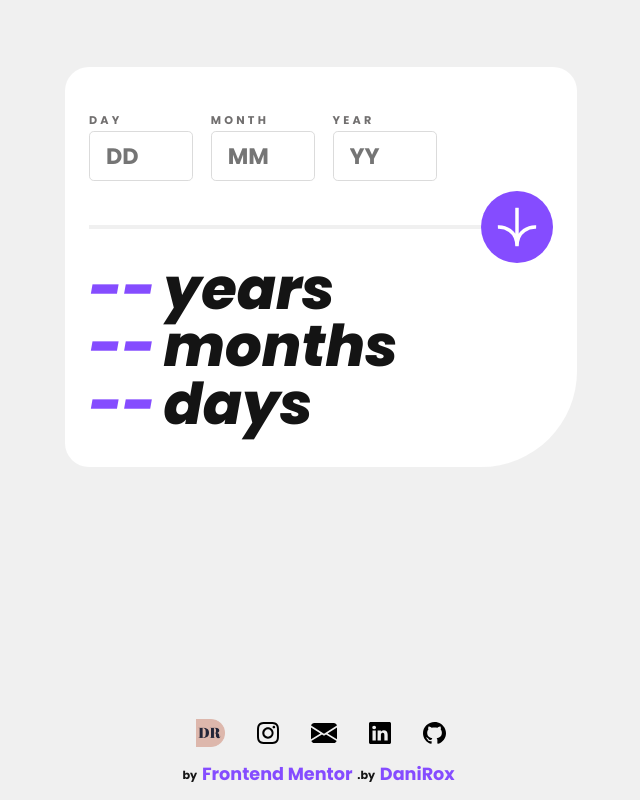
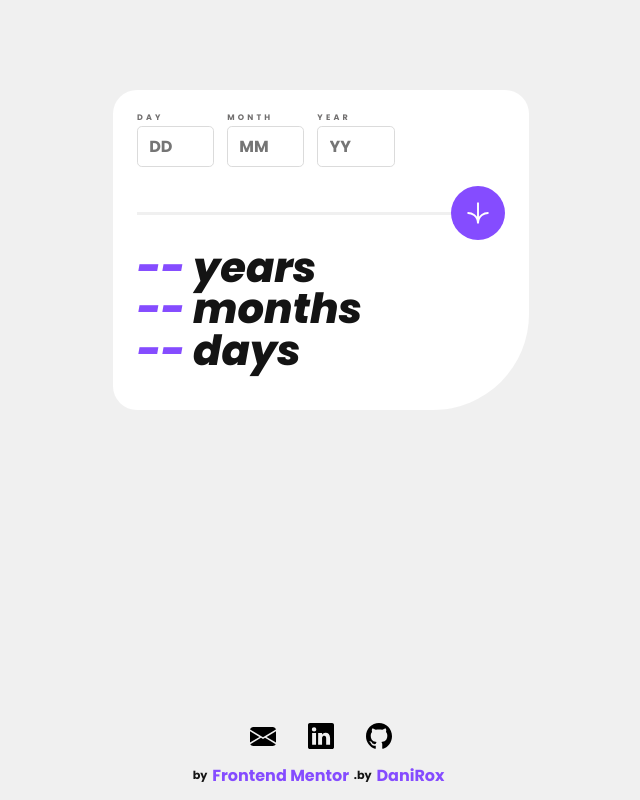
Before and after one commit to DaniRox/age-calculator-app, a plain HTML site: page index.html in a window 1280 px wide. Shown: the whole page, without its empty margins (319-959 px from the left). Drawn offline with Linux system fonts and the light colour scheme.

Commit message:
modificaciones de estilos

```diff
--- a/index.html
+++ b/index.html
@@ -67,16 +67,14 @@
   <footer>
 
     <div class="icons-footer">
-      <a href="https://portafolio-web.danirox.site/" target="_blank"><img src="./assets/images/favicon-dr.png" alt="logo dr" class="icon-dr"></a>
-      <a href="https://www.instagram.com/danirox_disenioweb/" target="_blank"><img src="./assets/images/icon-instagram.svg" alt="icon instagram" class="icon"></a>
-      <a href="mailto:disenioweb@danirox.net" target="_blank"><img src="./assets/images/icon-email.svg" alt="icon mail" class="icon-mail"></a>
+      <a href="mailto:hola@danirox.site" target="_blank"><img src="./assets/images/icon-email.svg" alt="icon mail" class="icon-mail"></a>
       <a href="https://www.linkedin.com/in/daniroxescobar/" target="_blank"><img src="./assets/images/icon-linkedin.svg" alt="icon LinkedIn" class="icon"></a>
       <a href="https://github.com/DaniRox" target="_blank"><img src="./assets/images/icon-github.svg" alt="icon github" class="icon"></a>
   </div>
 
     <div class="attribution">
       <span class="footer__txt"> by <a href="https://www.frontendmentor.io?ref=challenge" target="_blank" class="footer__link"> Frontend Mentor</a>.</span>
-      <span class="footer__txt"> by <a href="https://www.linkedin.com/in/danirox/" class="footer__link" target="_blank">DaniRox</a></span>
+      <span class="footer__txt"> by <a href="https://portafolio-web.danirox.site/" class="footer__link" target="_blank">DaniRox</a></span>
     </div>
   </footer>
 
--- a/styles/_card.scss
+++ b/styles/_card.scss
@@ -6,15 +6,15 @@
     margin: 3rem 2rem;
     width: 20rem;
     height: 28rem;
-    padding: 3rem 1.5rem;
+    padding: 1.5rem;
     background-color: globals.$white;
     border-radius: 1.5rem 1.5rem 6rem 1.5rem;
     box-sizing: border-box;
 
     @include media-queries.desktop-s {
-        width: 32rem;
-        height: 25rem;
-        margin-top: 6%;
+        width: 26rem;
+        height: 20rem;
+        margin-top: 12%;
         margin-bottom: 4rem;
     }
 
@@ -30,7 +30,7 @@
             justify-content: space-between;
 
             @include media-queries.desktop-s {
-                width: 75%;
+                width: 70%;
             }
 
             .group-input{
@@ -41,7 +41,7 @@
                 label{
                     color: globals.$smokey-grey;
                     font-family: poppinsBold;
-                    font-size: 0.7rem;
+                    font-size: 0.5rem;
                     text-transform: uppercase;
                     letter-spacing: 0.2rem;
                     margin-bottom: 0.3rem;
@@ -50,9 +50,9 @@
                 input{
                     color: globals.$off-black;
                     font-family: poppinsBold;
-                    font-size: 1.4rem;
+                    font-size: 1rem;
                     height: 1rem;
-                    padding: 1rem;
+                    padding: 0.7rem;
                     background-color: globals.$white;
                     border: 1px solid globals.$light-grey;
                     border-radius: 0.3rem;
@@ -88,8 +88,8 @@
 
             #btn-arrow{
                 background-color: globals.$purple;
-                width: 2.5rem;
-                height: 2.5rem;
+                width: 1.4rem;
+                height: 1.4rem;
                 padding: 1rem;
                 border: none;
                 border-radius: 50%;
@@ -122,8 +122,8 @@
 
             #btn-reset{
                 background-color: globals.$off-white;
-                width: 2.5rem;
-                height: 2.5rem;
+                width: 1.4rem;
+                height: 1.4rem;
                 padding: 1rem;
                 border: 4px solid globals.$purple;
                 border-radius: 50%;
@@ -146,12 +146,9 @@
         display: flex;
         flex-direction: column;
         font-style: italic;
-        font-size: 3.1rem;
+        font-size: 2.6rem;
         font-family: poppinsExtraBoldItalic;
 
-        @include media-queries.desktop-s {
-            font-size: 3.6rem;
-        }
 
         .group-result{
             display: flex;
--- a/styles/_footer.scss
+++ b/styles/_footer.scss
@@ -17,7 +17,7 @@ footer{
         align-items: center;
 
         .icon{
-            height: 1.4rem;
+            height: 1.6rem;
             margin: 1rem;
         }
 
@@ -26,10 +26,6 @@ footer{
             margin: 1rem;
         }
 
-        .icon-dr{
-            height: 1.8rem;
-            margin: 1rem;
-        }
     }
 
     .attribution {
@@ -51,7 +47,7 @@ footer{
             .footer__link {
                 color: globals.$purple;
                 font-family: poppinsBold;
-                font-size: 1.1rem;
+                font-size: 1rem;
                 text-decoration: none;
                 font-weight: 700;
                 margin: 0 0.3rem;
--- a/styles/_globals.scss
+++ b/styles/_globals.scss
@@ -39,11 +39,7 @@ $smokey-grey: hsl(0, 1%, 44%);
 $off-black: hsl(0, 0%, 8%);
 
 html{
-    font-size: 17px;
-
-    @include media-queries.desktop-s{
-        font-size: 16px;
-    }
+    font-size: 16px;
 
     body {
         padding-top: 4rem;
@@ -58,7 +54,6 @@ html{
 
         @include media-queries.desktop {
             padding-top: 2rem;
-            font-size: 18px;
         }
 
 
```
Also changed, not shown: styles/styles.css, 1 other file.
